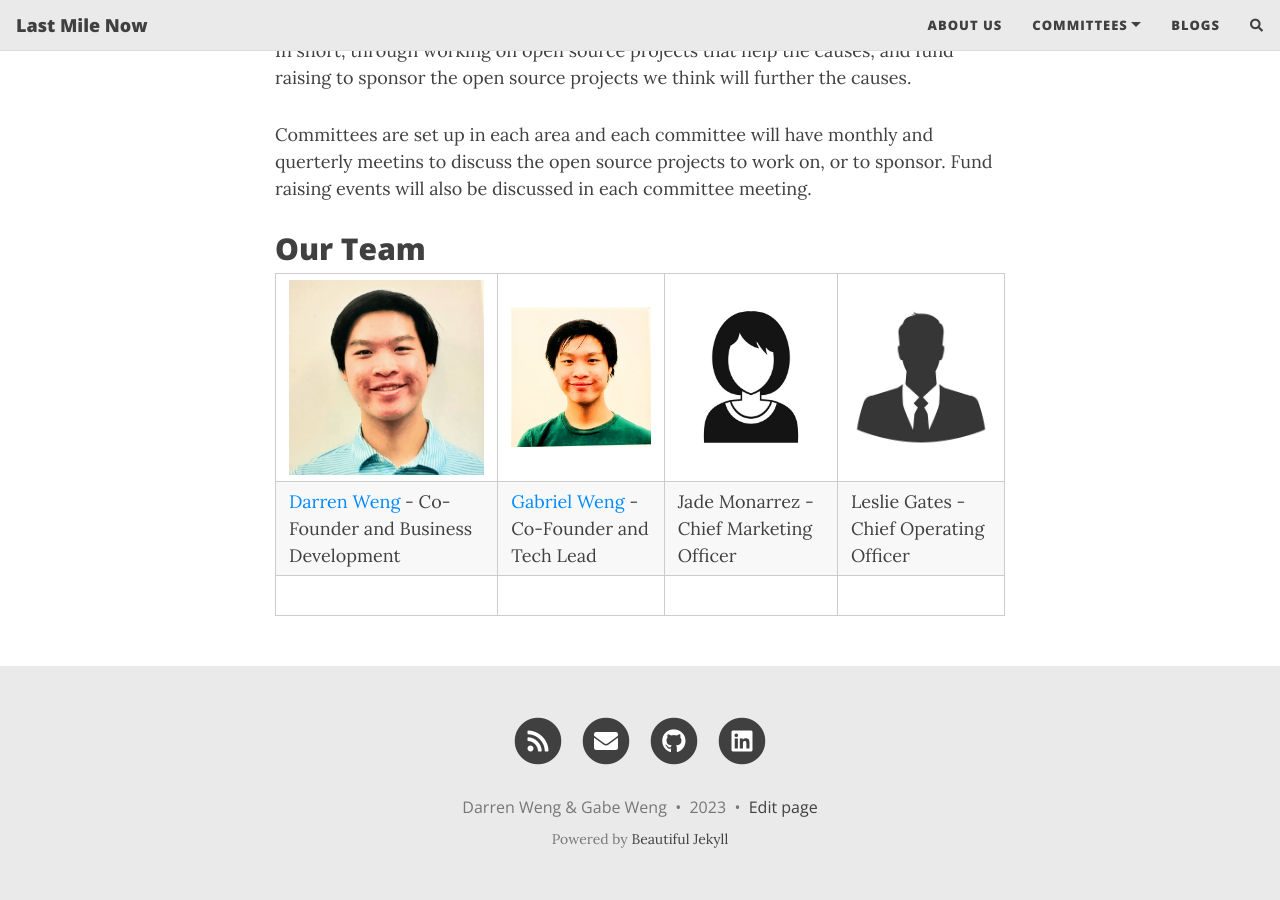
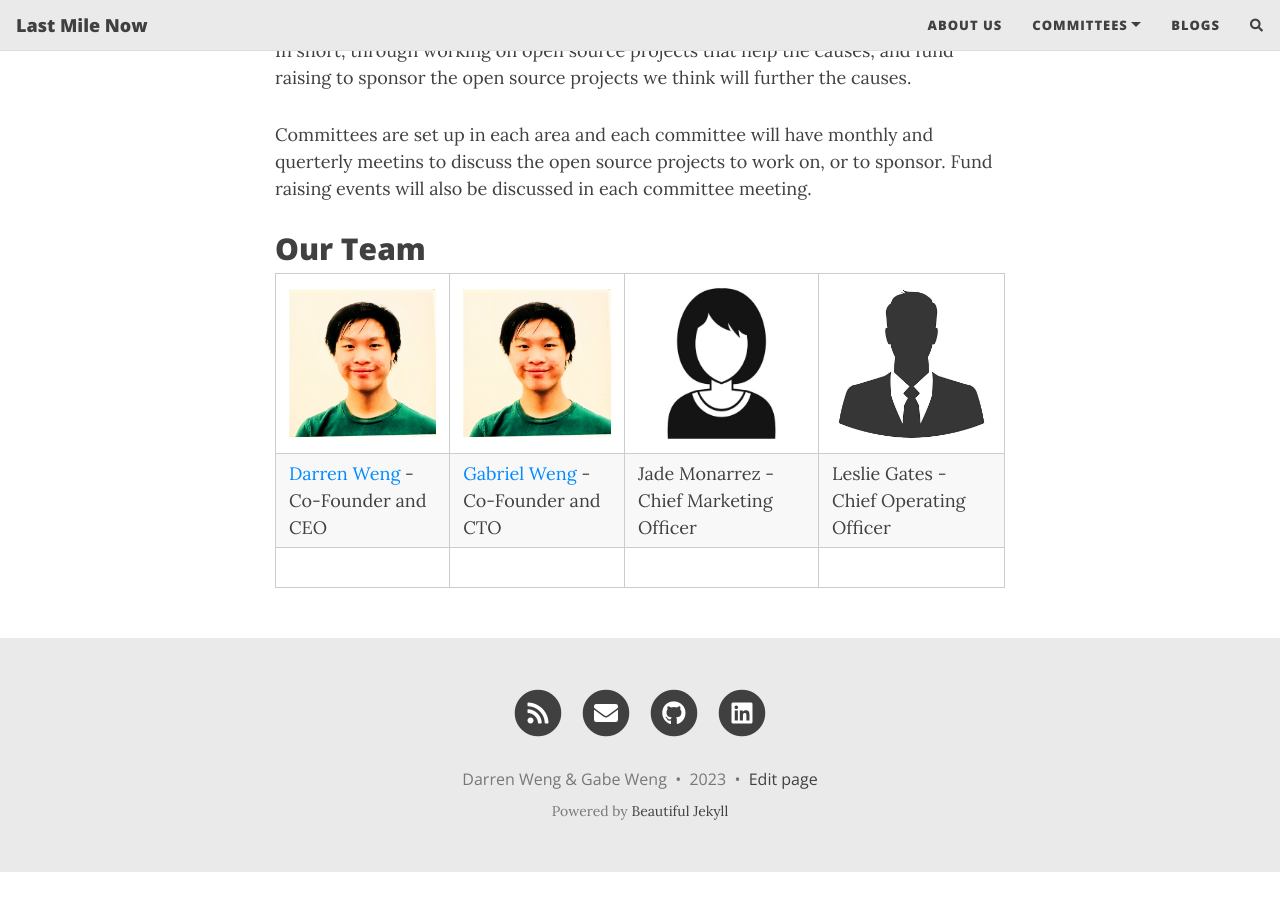
Before and after one commit to LastMileNow/lastmilenow.github.io, a Jekyll site: the page built from about.md, in a window 1280 px wide and 900 px high, scrolled down 773 px. Built offline with Jekyll 4.4.1, drawn with Linux system fonts in a browser that asks for light colours; nearby versions of some CDN libraries; comment, search, counter and statistics services are not loaded; after the commit the page ends 1645 px from its top, so only the background shows below that.

Commit message:
titles change

```diff
--- a/about.md
+++ b/about.md
@@ -22,6 +22,6 @@
 ## Our Team
 
 | --- | --- | --- |
-| <img src="https://raw.githubusercontent.com/LastMileNow/lastmilenow.github.io/main/assets/img/darren_weng.jpg"  alt="Darren Weng" width=200/> | <img src="https://raw.githubusercontent.com/LastMileNow/lastmilenow.github.io/main/assets/img/gabeweng.jpg" alt="Gabe Weng" width=200/> | <img src="https://raw.githubusercontent.com/LastMileNow/lastmilenow.github.io/main/assets/img/female_headshot.jpg" alt="Jade" width=200/> | <img src="https://raw.githubusercontent.com/LastMileNow/lastmilenow.github.io/main/assets/img/male_headshot.jpg" alt="Leslie" width=200/>
-| [Darren Weng](https://www.darrenweng.com) - Co-Founder and Business Development | [Gabriel Weng](https://www.gabrielweng.com) -  Co-Founder and Tech Lead | Jade Monarrez - Chief Marketing Officer| Leslie Gates - Chief Operating Officer
+| <img src="https://raw.githubusercontent.com/LastMileNow/lastmilenow.github.io/main/assets/img/gabeweng.jpg" alt="Darren Weng" width=250 /> | <img src="https://raw.githubusercontent.com/LastMileNow/lastmilenow.github.io/main/assets/img/gabeweng.jpg" alt="Gabe Weng" width=250 /> | <img src="https://raw.githubusercontent.com/LastMileNow/lastmilenow.github.io/main/assets/img/female_headshot.jpg" alt="Jade" width=200/> | <img src="https://raw.githubusercontent.com/LastMileNow/lastmilenow.github.io/main/assets/img/male_headshot.jpg" alt="Leslie" width=200/>
+| [Darren Weng](https://www.darrenweng.com) - Co-Founder and CEO | [Gabriel Weng](https://www.gabrielweng.com) -  Co-Founder and CTO | Jade Monarrez - Chief Marketing Officer| Leslie Gates - Chief Operating Officer
 |
```
